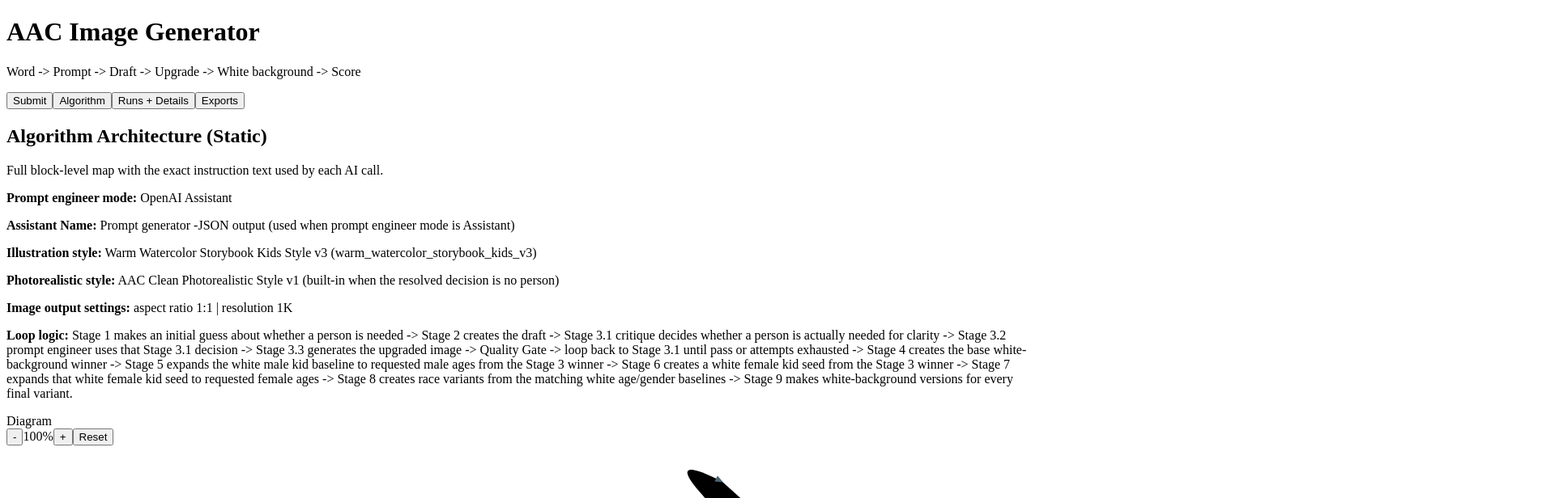
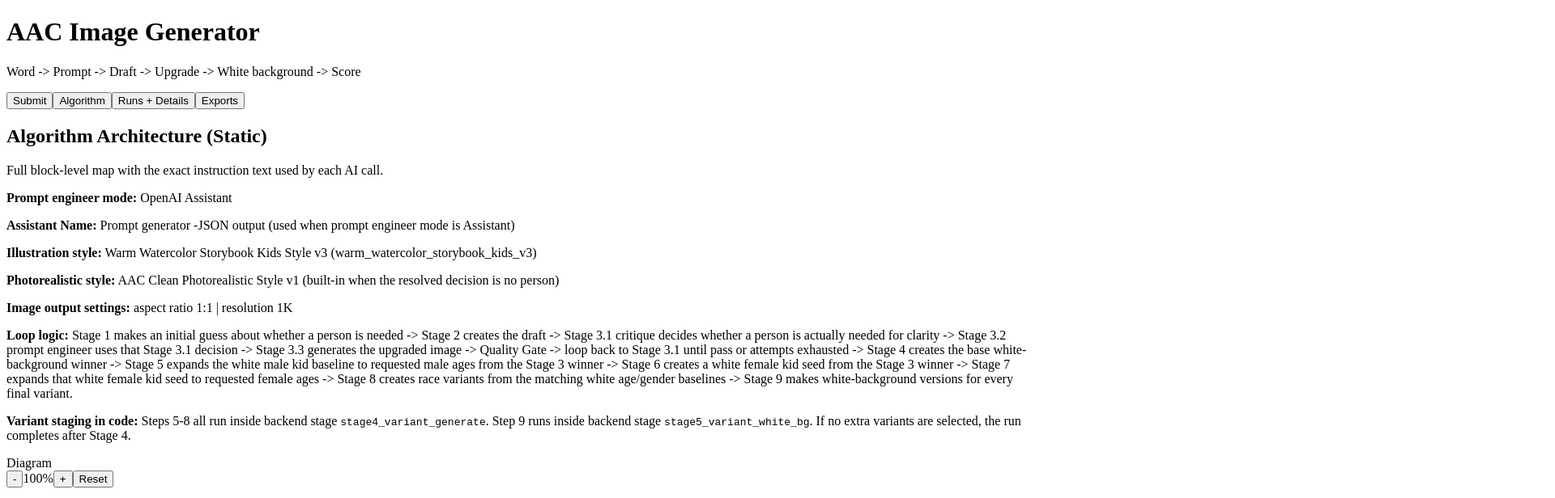
Before and after one commit to shaycohen-verbali/Image-generation, a React (Vite) app in the folder frontend/: page / in a window 1280 px wide. Both pictures are taken after a click on the button "Algorithm". Shown: the top 616 px of the page at 81% size, 1920 px wide, since content can reach past the window. Built offline with nearby package versions, Linux system fonts and the light colour scheme; no server answers; the HTML template or start-up script is replaced by a standard one.

Commit message:
Redraw algorithm variant flow

```diff
--- a/frontend/src/components/AlgorithmStaticMap.jsx
+++ b/frontend/src/components/AlgorithmStaticMap.jsx
@@ -397,13 +397,13 @@ export default function AlgorithmStaticMap({ assistantName = '', config = null }
       { id: 'stage3_prompt_upgrade', label: 'Stage 3.2 Prompt Upgrade', subtitle: `${promptEngineerLabel} + resolved style`, status: 'queued', x: 760, y: 235 },
       { id: 'stage3_generate', label: 'Stage 3.3 Upgraded Image', subtitle: 'selected model', status: 'queued', x: 760, y: 425 },
       { id: 'quality_gate', label: 'Quality Gate', subtitle: 'OpenAI/Gemini score', status: 'queued', x: 1160, y: 235 },
-      { id: 'stage4_background', label: 'Stage 4 White Background', subtitle: 'nano-banana-2', status: 'queued', x: 1540, y: 120 },
-      { id: 'stage5_male_age', label: 'Step 5 Male Age Expansion', subtitle: 'white male kid -> requested male ages', status: 'queued', x: 1910, y: 20 },
-      { id: 'stage6_female_seed', label: 'Step 6 Female Seed', subtitle: 'white female kid from Stage 3 winner', status: 'queued', x: 1910, y: 170 },
-      { id: 'stage7_female_age', label: 'Step 7 Female Age Expansion', subtitle: 'white female kid -> requested female ages', status: 'queued', x: 1910, y: 320 },
-      { id: 'stage8_race_expand', label: 'Step 8 Race Expansion', subtitle: 'race variants from matching white age+gender baselines', status: 'queued', x: 1910, y: 470 },
-      { id: 'stage9_variant_white_bg', label: 'Step 9 Variant White BG', subtitle: 'white background for every final variant', status: 'queued', x: 2280, y: 620 },
-      { id: 'completed_pass', label: 'Completed Pass', subtitle: 'ready for export', status: 'ok', x: 2620, y: 620 },
+      { id: 'stage4_background', label: 'Stage 4 White Background', subtitle: 'base winner white BG', status: 'queued', x: 1540, y: 235 },
+      { id: 'stage5_male_age', label: 'Step 5 Male Age Expansion', subtitle: 'white male kid -> requested male ages', badge: 'backend: stage4_variant_generate', status: 'queued', x: 1910, y: 60 },
+      { id: 'stage6_female_seed', label: 'Step 6 Female Seed', subtitle: 'white female kid from Stage 3 winner', badge: 'backend: stage4_variant_generate', status: 'queued', x: 1910, y: 250 },
+      { id: 'stage7_female_age', label: 'Step 7 Female Age Expansion', subtitle: 'white female kid -> requested female ages', badge: 'backend: stage4_variant_generate', status: 'queued', x: 1910, y: 440 },
+      { id: 'stage8_race_expand', label: 'Step 8 Race Expansion', subtitle: 'race variants from matching white age+gender baselines', badge: 'backend: stage4_variant_generate', status: 'queued', x: 2280, y: 250 },
+      { id: 'stage9_variant_white_bg', label: 'Step 9 Variant White BG', subtitle: 'white background for every final variant', badge: 'backend: stage5_variant_white_bg', status: 'queued', x: 2650, y: 250 },
+      { id: 'completed_pass', label: 'Completed Pass', subtitle: 'ready for export', status: 'ok', x: 3010, y: 250 },
       { id: 'completed_fail', label: 'Completed Fail', subtitle: 'below threshold', status: 'error', x: 1540, y: 395 },
     ],
     [promptEngineerLabel],
@@ -418,14 +418,11 @@ export default function AlgorithmStaticMap({ assistantName = '', config = null }
       { from: 'stage3_generate', to: 'quality_gate', label: 'candidate image', fromPort: 'right', toPort: 'left' },
       { from: 'quality_gate', to: 'stage3_critique', label: 'fail + attempts remain', type: 'loop', fromPort: 'left', toPort: 'top' },
       { from: 'quality_gate', to: 'stage4_background', label: 'after final scoring: winner selected', fromPort: 'top', toPort: 'left' },
-      { from: 'stage4_background', to: 'completed_pass', label: 'no variants', fromPort: 'right', toPort: 'left' },
       { from: 'stage4_background', to: 'stage5_male_age', label: 'male ages', fromPort: 'right', toPort: 'left' },
       { from: 'stage4_background', to: 'stage6_female_seed', label: 'female seed', fromPort: 'right', toPort: 'left' },
       { from: 'stage6_female_seed', to: 'stage7_female_age', label: 'female ages', fromPort: 'bottom', toPort: 'top' },
-      { from: 'stage5_male_age', to: 'stage8_race_expand', label: 'male race variants', fromPort: 'right', toPort: 'left' },
-      { from: 'stage7_female_age', to: 'stage8_race_expand', label: 'female race variants', fromPort: 'right', toPort: 'left' },
-      { from: 'stage5_male_age', to: 'stage9_variant_white_bg', label: '', fromPort: 'bottom', toPort: 'top' },
-      { from: 'stage7_female_age', to: 'stage9_variant_white_bg', label: '', fromPort: 'bottom', toPort: 'top' },
+      { from: 'stage5_male_age', to: 'stage8_race_expand', label: 'male baselines', fromPort: 'right', toPort: 'left' },
+      { from: 'stage7_female_age', to: 'stage8_race_expand', label: 'female baselines', fromPort: 'right', toPort: 'left' },
       { from: 'stage8_race_expand', to: 'stage9_variant_white_bg', label: 'all finals -> white BG', fromPort: 'right', toPort: 'left' },
       { from: 'stage9_variant_white_bg', to: 'completed_pass', label: 'done', fromPort: 'right', toPort: 'left' },
       { from: 'stage4_background', to: 'completed_fail', label: 'score below threshold', type: 'branch', fromPort: 'bottom', toPort: 'left' },
@@ -499,12 +496,15 @@ export default function AlgorithmStaticMap({ assistantName = '', config = null }
       <p className="algo-assistant-name">
         <strong>Loop logic:</strong> Stage 1 makes an initial guess about whether a person is needed -> Stage 2 creates the draft -> Stage 3.1 critique decides whether a person is actually needed for clarity -> Stage 3.2 prompt engineer uses that Stage 3.1 decision -> Stage 3.3 generates the upgraded image -> Quality Gate -> loop back to Stage 3.1 until pass or attempts exhausted -> Stage 4 creates the base white-background winner -> Stage 5 expands the white male kid baseline to requested male ages from the Stage 3 winner -> Stage 6 creates a white female kid seed from the Stage 3 winner -> Stage 7 expands that white female kid seed to requested female ages -> Stage 8 creates race variants from the matching white age/gender baselines -> Stage 9 makes white-background versions for every final variant.
       </p>
+      <p className="algo-assistant-name">
+        <strong>Variant staging in code:</strong> Steps 5-8 all run inside backend stage <code>stage4_variant_generate</code>. Step 9 runs inside backend stage <code>stage5_variant_white_bg</code>. If no extra variants are selected, the run completes after Stage 4.
+      </p>
 
       <WorkflowCanvas
         nodes={nodes}
         edges={edges}
-        width={2580}
-        height={800}
+        width={3320}
+        height={640}
         selectedNodeId={selectedNodeId}
         onSelectNode={setSelectedNodeId}
       />
```
